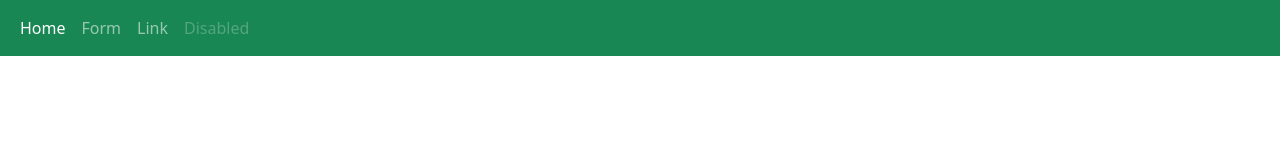
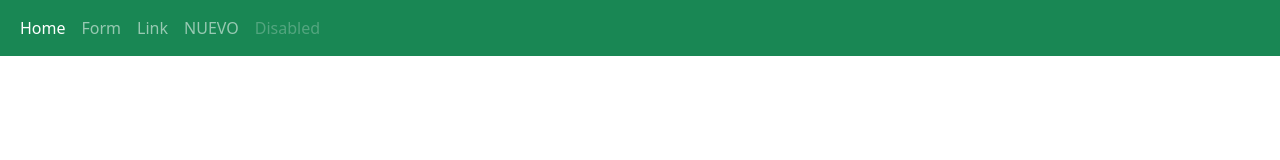
Before and after one commit to AlexBlacio1/frontend, an Angular app: page / in a window 1280 px wide. Shown: the top 160 px of the page. Built offline with nearby package versions, Linux system fonts and the light colour scheme.

Commit message:
Update nav-bar.component.html

```diff
--- a/src/app/components/nav-bar/nav-bar.component.html
+++ b/src/app/components/nav-bar/nav-bar.component.html
@@ -11,6 +11,9 @@
           <a class="nav-link" href="#">Link</a>
         </li>
         <li class="nav-item">
+          <a class="nav-link" href="#">NUEVO</a>
+        </li>
+        <li class="nav-item">
           <a class="nav-link disabled" href="#">Disabled</a>
         </li>
       </ul>
```
